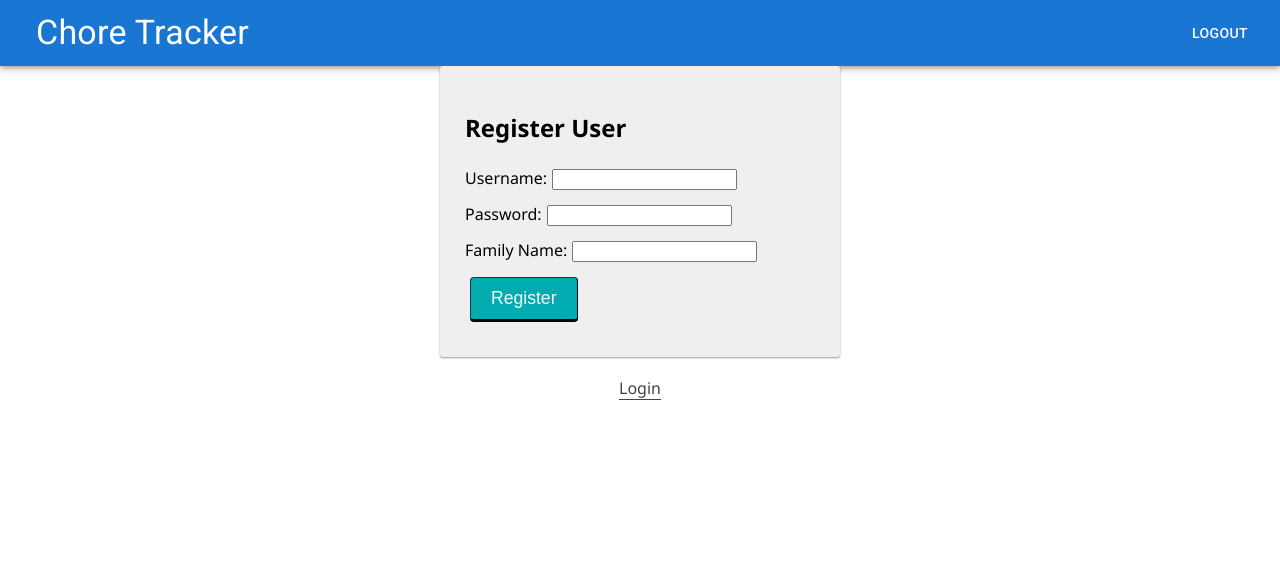
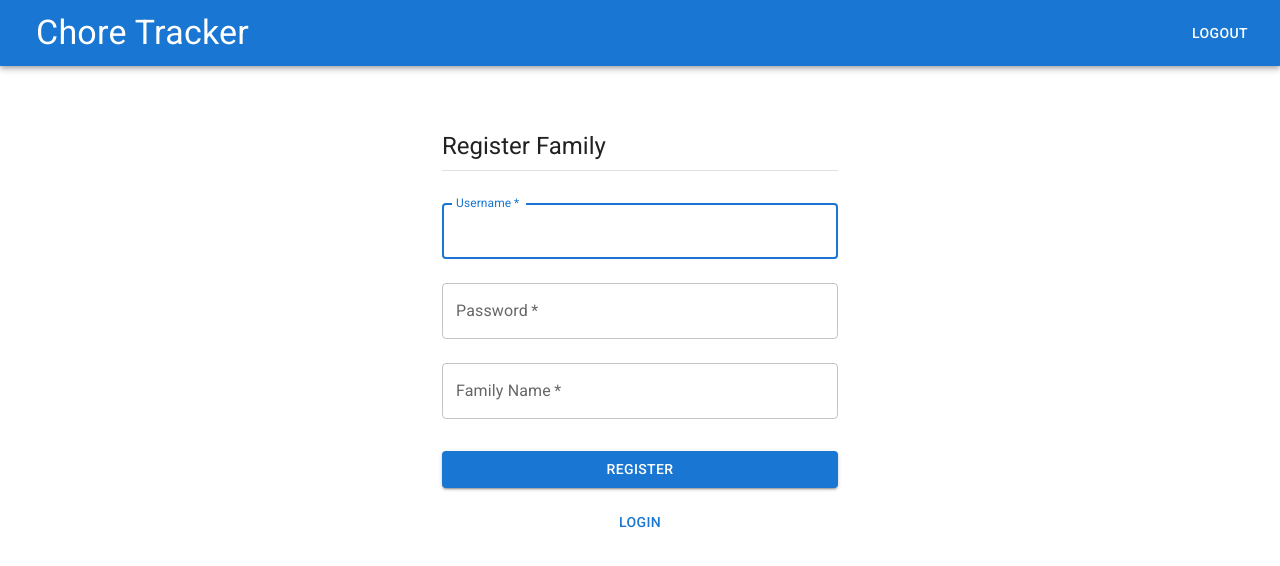
Before and after one commit to arcarey/chore-tracker, a React (Create React App) app: page /#/addchild in a window 1280 px wide. Both pictures are taken after a click on the button "REGISTER". Shown: the top 566 px of the page. Built offline with nearby package versions, Linux system fonts and the light colour scheme; no server answers.

Commit message:
rebuilt registration with MUI for app consistancy

```diff
--- a/src/components/App/App.jsx
+++ b/src/components/App/App.jsx
@@ -73,7 +73,7 @@ function App() {
             {user.id && user.is_parent ?
               // If the user is already logged in,
               // redirect to the /user page
-              <Redirect to="/addchild" />
+              <Redirect to="/home" />
               : user.id && !user.is_parent ?
                 <Redirect to="/chores" /> :
               // Otherwise, show the login page
@@ -88,7 +88,7 @@ function App() {
             {user.id && user.is_parent ?
               // If the user is already logged in,
               // redirect to the /user page
-              <Redirect to="/addchild" />
+              <Redirect to="/home" />
               : user.id && !user.is_parent ?
                 <Redirect to="/chores" /> :
               // Otherwise, show the registration page
--- a/src/components/FamilyPage/FamilyPage.jsx
+++ b/src/components/FamilyPage/FamilyPage.jsx
@@ -35,7 +35,7 @@ export default function addChild() {
           }}
         >
           <Typography component="h1" variant="h5" sx={{mt: 5}}>
-            Welcome  {family.name} Family
+            {/* Welcome  {family.name} Family */}
           </Typography>
           <Box sx={{mt: 10}}>
             <Button
--- a/src/components/LoginForm/LoginForm.jsx
+++ b/src/components/LoginForm/LoginForm.jsx
@@ -45,6 +45,7 @@ function LoginForm() {
                 id="userName"
                 label="Username"
                 name="username"
+                type="username"
                 autoComplete="username"
                 value={username}
                 onChange={(event) => setUsername(event.target.value)}
@@ -57,6 +58,7 @@ function LoginForm() {
                 id="password"
                 label="Password"
                 name="password"
+                type="password"
                 autoComplete="password"
                 value={password}
                 onChange={(event) => setPassword(event.target.value)}
--- a/src/components/RegisterForm/RegisterForm.jsx
+++ b/src/components/RegisterForm/RegisterForm.jsx
@@ -1,5 +1,8 @@
 import React, { useState } from 'react';
 import { useDispatch, useSelector } from 'react-redux';
+import { Box, Divider, Typography, TextField, Button, Container } from '@mui/material';
+import CssBaseline from '@mui/material/CssBaseline';
+
 
 function RegisterForm() {
   const [username, setUsername] = useState('');
@@ -17,60 +20,70 @@ function RegisterForm() {
         username: username,
         password: password,
         familyName: familyName,
-        isParent: 'false'
+        isParent: 'true'
       },
     });
   }; // end registerUser
 
   return (
-    <form className="formPanel" onSubmit={registerUser}>
-      <h2>Register User</h2>
+    <Container component="main" maxWidth="xs">
+    <CssBaseline />
+    <Box component="form" onSubmit={registerUser}>
+      <Typography variant="h5">Register Family</Typography>
+      <Divider sx={{mt: 1, mb:2}}/>
       {errors.registrationMessage && (
         <h3 className="alert" role="alert">
           {errors.registrationMessage}
         </h3>
       )}
-      <div>
-        <label htmlFor="username">
-          Username:
-          <input
-            type="text"
+          <TextField
+              margin="normal"
+              required
+              fullWidth
+              id="userName"
+              label="Username"
               name="username"
+              autoComplete="username"
+              type="username"
               value={username}
+              onChange={(event) => setUsername(event.target.value)}
+              autoFocus
+            />
+            <TextField
+              margin="normal"
               required
-            onChange={(event) => setUsername(event.target.value)}
-          />
-        </label>
-      </div>
-      <div>
-        <label htmlFor="password">
-          Password:
-          <input
+              fullWidth
+              id="password"
+              label="Password"
+              name="password"
+              autoComplete="password"
               type="password"
-            name="password"
               value={password}
-            required
               onChange={(event) => setPassword(event.target.value)}
             />
-        </label>
-      </div>
-      <div>
-        <label htmlFor="familyName">
-          Family Name:
-          <input
-            type="text"
+            <TextField
+              margin="normal"
+              required
+              fullWidth
+              id="familyName"
+              label="Family Name"
               name="familyName"
+              autoComplete="familyName"
               value={familyName}
-            required
               onChange={(event) => setFamilyName(event.target.value)}
             />
-        </label>
-      </div>
 
-      <div>
-        <input className="btn" type="submit" name="submit" value="Register" />
-      </div>
-    </form>
+        <Button
+          type="register"
+          fullWidth
+          variant="contained"
+          sx={{ mt: 3, mb: 2 }}
+        >
+          Register
+        </Button>
+  </Box>
+  </Container>
+
   );
 }
 
--- a/src/components/RegisterPage/RegisterPage.jsx
+++ b/src/components/RegisterPage/RegisterPage.jsx
@@ -1,5 +1,5 @@
 import React from 'react';
-
+import { Button, Box } from '@mui/material';
 import { useHistory } from 'react-router-dom';
 import RegisterForm from '../RegisterForm/RegisterForm';
 
@@ -7,11 +7,17 @@ function RegisterPage() {
   const history = useHistory();
 
   return (
-    <div>
+    <Box
+    sx={{
+      marginTop: 8,
+      display: 'flex',
+      flexDirection: 'column',
+      alignItems: 'center',
+    }}>
       <RegisterForm />
 
       <center>
-        <button
+        <Button
           type="button"
           className="btn btn_asLink"
           onClick={() => {
@@ -19,9 +25,26 @@ function RegisterPage() {
           }}
         >
           Login
-        </button>
+        </Button>
       </center>
-    </div>
+    </Box>
+
+
+    // <div>
+    //   <RegisterForm />
+
+    //   <center>
+    //     <button
+    //       type="button"
+    //       className="btn btn_asLink"
+    //       onClick={() => {
+    //         history.push('/login');
+    //       }}
+    //     >
+    //       Login
+    //     </button>
+    //   </center>
+    // </div>
   );
 }
 
```
Lines whose indentation alone changed are shown as unchanged.
